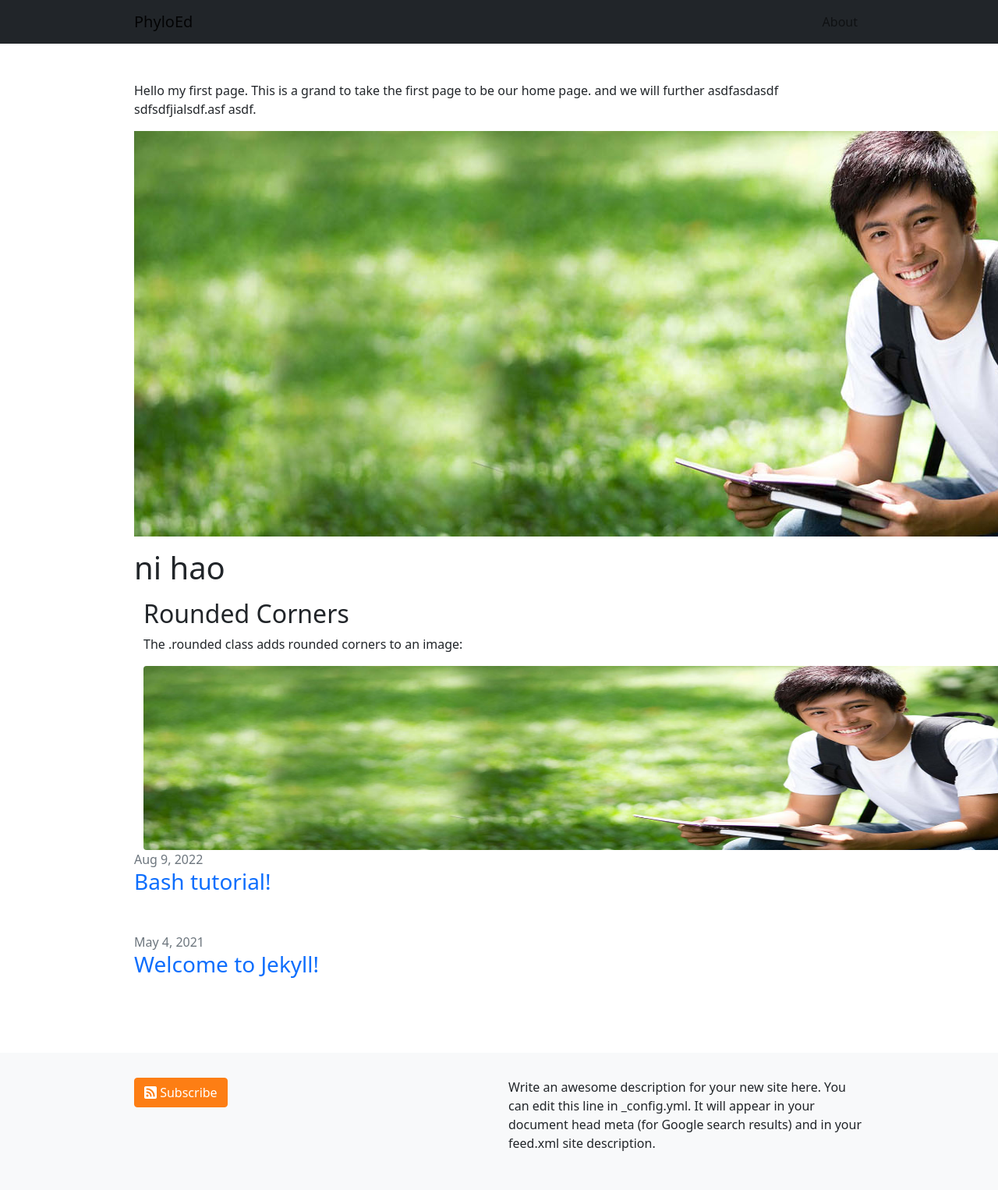
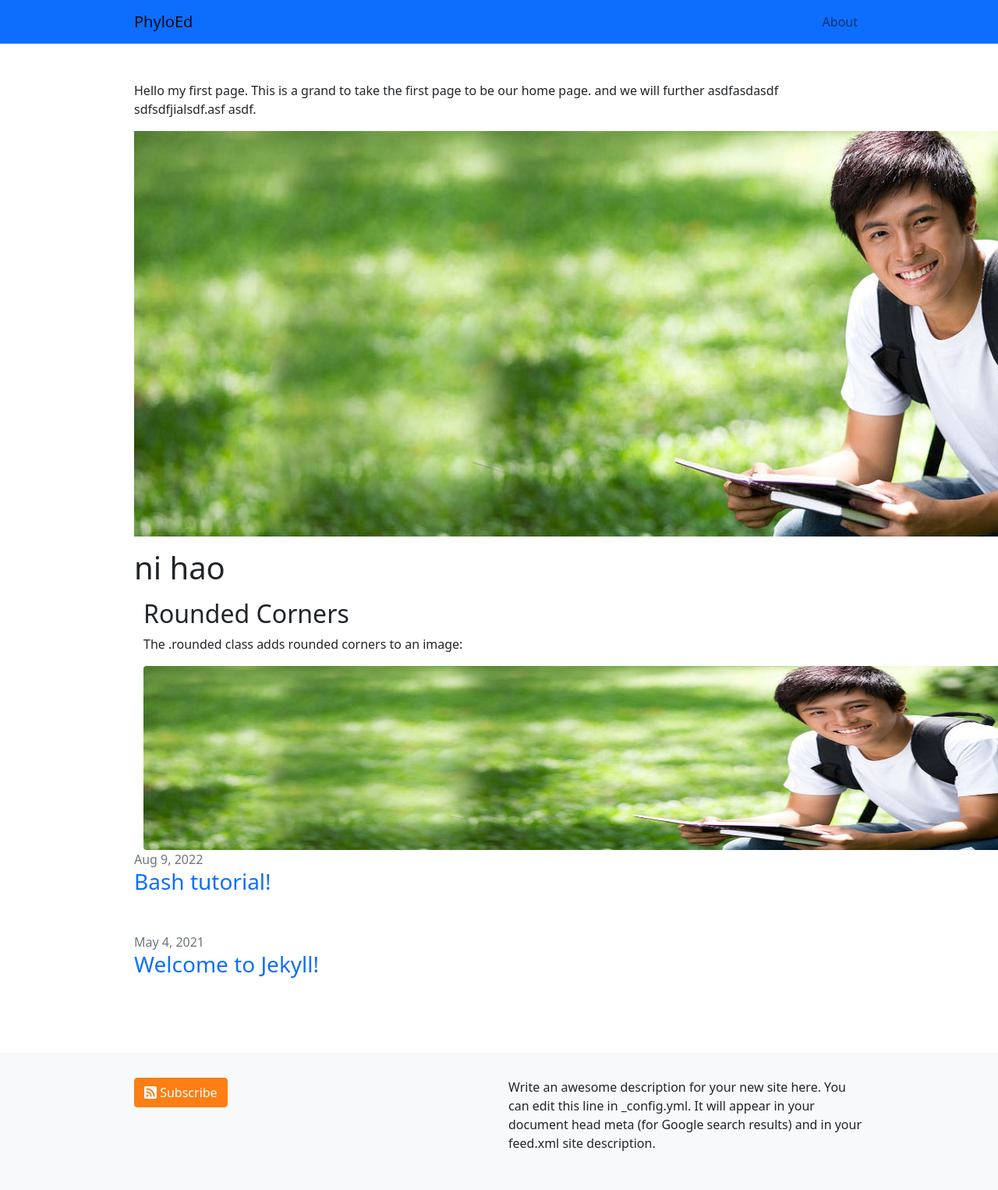
Before and after one commit to lliu1871/PhyEd, a Jekyll site: the page built from index.markdown, in a window 1280 px wide. Shown: the whole page at 78% size. Built offline with Jekyll 4.4.1, drawn with Linux system fonts in a browser that asks for light colours.

Commit message:
Update header.html

```diff
--- a/_includes/header.html
+++ b/_includes/header.html
@@ -3,7 +3,7 @@
   {%- assign page_paths = site.bootstrap.header_pages | default: default_paths -%}
   {%- assign titles_size = site.pages | map: 'title' | join: '' | size -%}
 
-  <nav class="navbar navbar-expand-lg navbar-light bg-dark">
+  <nav class="navbar navbar-expand-lg navbar-light bg-primary">
     <div class="container">
       <a class="navbar-brand" href="{{ "/" | relative_url }}">{{ site.title | escape }}</a>
       {%- if titles_size > 0 -%}
```
